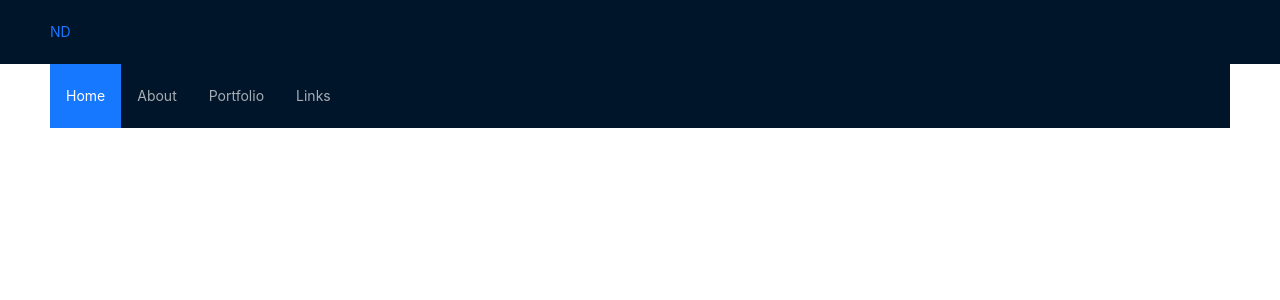
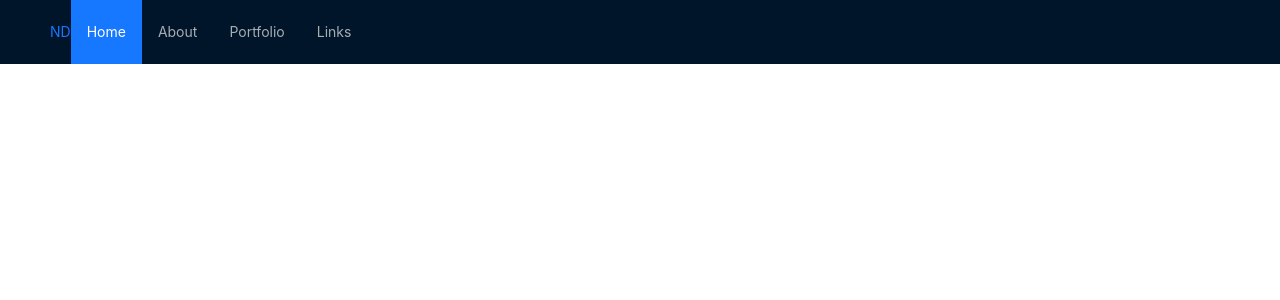
Before and after one commit to NotNanetteKaye/Frontend-AntDesign-nanettework, a React (Create React App) app: page / in a window 1280 px wide. Shown: the top 300 px of the page. Built offline with nearby package versions, Linux system fonts and the light colour scheme.

Commit message:
El componente de encabezado funciona en NavBar.js

```diff
--- a/src/components/NavBar/NavBar.js
+++ b/src/components/NavBar/NavBar.js
@@ -1,10 +1,15 @@
 import { Menu } from 'antd';
 import React from 'react';
+import styled from 'styled-components';
+
+const Header = styled.div`
+    display: flex;
+`
 
 const NavBar = () => {
     return (
         <div className='container-fluid'>
-            <div className='NavBar'>
+            <Header>
                 <div className='logo'>
                     <a href='http://www.google.com'>ND</a>
                 </div>
@@ -14,7 +19,7 @@ const NavBar = () => {
                     <Menu.Item key='portfolio'>Portfolio</Menu.Item>
                     <Menu.Item key='links'>Links</Menu.Item>
                 </Menu>
-            </div>
+            </Header>
         </div>
       );
 }
```
